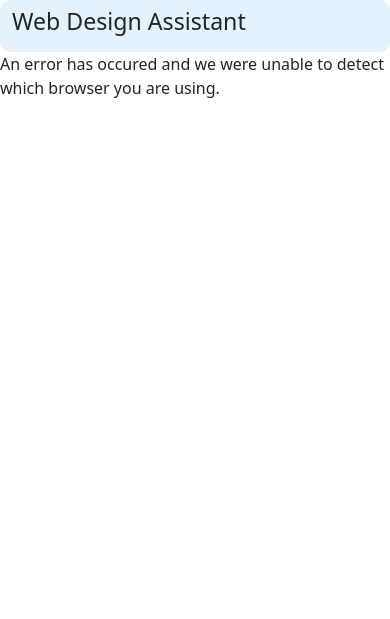
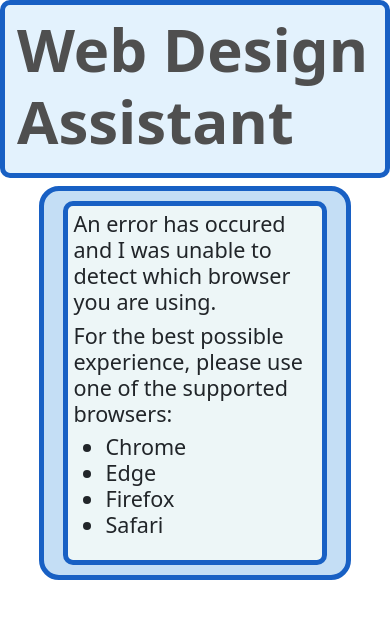
Before and after one commit to Sidney-C/Web-Design-Assistant, a Flask app: template templates/showsource.html in a window 390 px wide. Shown: the top 619 px of the page. Run offline with Flask 3, Linux system fonts and the light colour scheme; the template is opened without the code that fills it, so the values that code supplies are empty.

Commit message:
responsive design

```diff
--- a/templates/showsource.html
+++ b/templates/showsource.html
@@ -6,46 +6,66 @@
 		<script src="https://cdn.jsdelivr.net/npm/bootstrap@5.3.2/dist/js/bootstrap.bundle.min.js" integrity="sha384-C6RzsynM9kWDrMNeT87bh95OGNyZPhcTNXj1NW7RuBCsyN/o0jlpcV8Qyq46cDfL" crossorigin="anonymous"></script>
 		<title>Your Code</title>
 		<style>
-			nav.custom-navbar {border-radius: 10px;}
+			.custom-navbar {border: 5px solid #1860c4; border-radius: 10px; margin-bottom: 2%;}
+			.custom-heading {font-size: 60px; font-weight: bold; color: #4f4f4f;}
+			.container-border-help {border: 5px solid #1860c4; border-radius: 20px; padding: 1%; background-color: #c4def5; width: 80%; position: relative; top: 30%}
+			.container-help-chat {border: 5px solid #1860c4; border-radius: 10px; background-color: #edf6f7; width: 90%; position: relative; margin-top: 2%; margin-bottom: 2%; padding: 2%}
 		</style>
 	</head>
 	<body>
 		<nav class="navbar custom-navbar" style="background-color: #e3f2fd;">
 			<div class="container-fluid">
-				<h3>Web Design Assistant</h3>
+				<h1 class="custom-heading">Web Design Assistant</h1>
 			</div>
 		</nav>
-		<div>
+		<div class="container-sm container-border-help">
+			<div class="container-sm container-help-chat">
 				{%if browsername == "Edge"%}
-				<p>We have detected that you are using <strong>Edge</strong>.</p>
-				<p>To download the source code for your website:</p>
+					<h4>I have detected that you are using <strong>Edge</strong>.</h4>
+					<h4>To download the source code for your website:</h4>
+					<h4>
 						<ol>
 							<li>Return to the tab in which your website is open.</li>
 							<li>Right-click on any empty space on the page.</li>
 							<li>Select "View page source" from the dropdown menu</li>
 							<li>You will see your source code in a new tab. You can now copy and paste it.</li>
 						</ol>
+					</h4>
 				{%elif browsername == "Firefox"%}
-				<p>We have detected that you are using <strong>Firefox</strong>.</p>
-				<p>To download the source code for your website:</p>
+					<h4>I have detected that you are using <strong>Firefox</strong>.</h4>
+					<h4>To download the source code for your website:</h4>
+					<h4>
 						<ol>
 							<li>Return to the tab in which your website is open.</li>
 							<li>Right-click on any empty space on the page.</li>
 							<li>Select "View Page Source" from the dropdown menu</li>
 							<li>You will see your source code in a new tab. You can now copy and paste it.</li>
 						</ol>
+					</h4>
 				{%elif browsername == "Chrome"%}
-				<p>We have detected that you are using <strong>Chrome</strong>.</p>
-				<p>To download the source code for your website:</p>
+					<h4>I have detected that you are using <strong>Chrome</strong>.</h4>
+					<h4>To download the source code for your website:</h4>
+					<h4>
 						<ol>
 							<li>Return to the tab in which your website is open.</li>
 							<li>Right-click on any empty space on the page.</li>
 							<li>Select "View page source" from the dropdown menu</li>
 							<li>You will see your source code in a new tab. You can now copy and paste it.</li>
 						</ol>
+					</h4>
 				{%else%}
-				<p>An error has occured and we were unable to detect which browser you are using.</p>
+					<h4>An error has occured and I was unable to detect which browser you are using.</h4>
+					<h4>For the best possible experience, please use one of the supported browsers:</h4>
+					<h4>
+						<ul>
+							<li>Chrome</li>
+							<li>Edge</li>
+							<li>Firefox</li>
+							<li>Safari</li>
+						</ul>
+					</h4>
 				{%endif%}
+			</div>
 		</div>
 	</body>
 </html>
```
Lines whose indentation alone changed are shown as unchanged.
